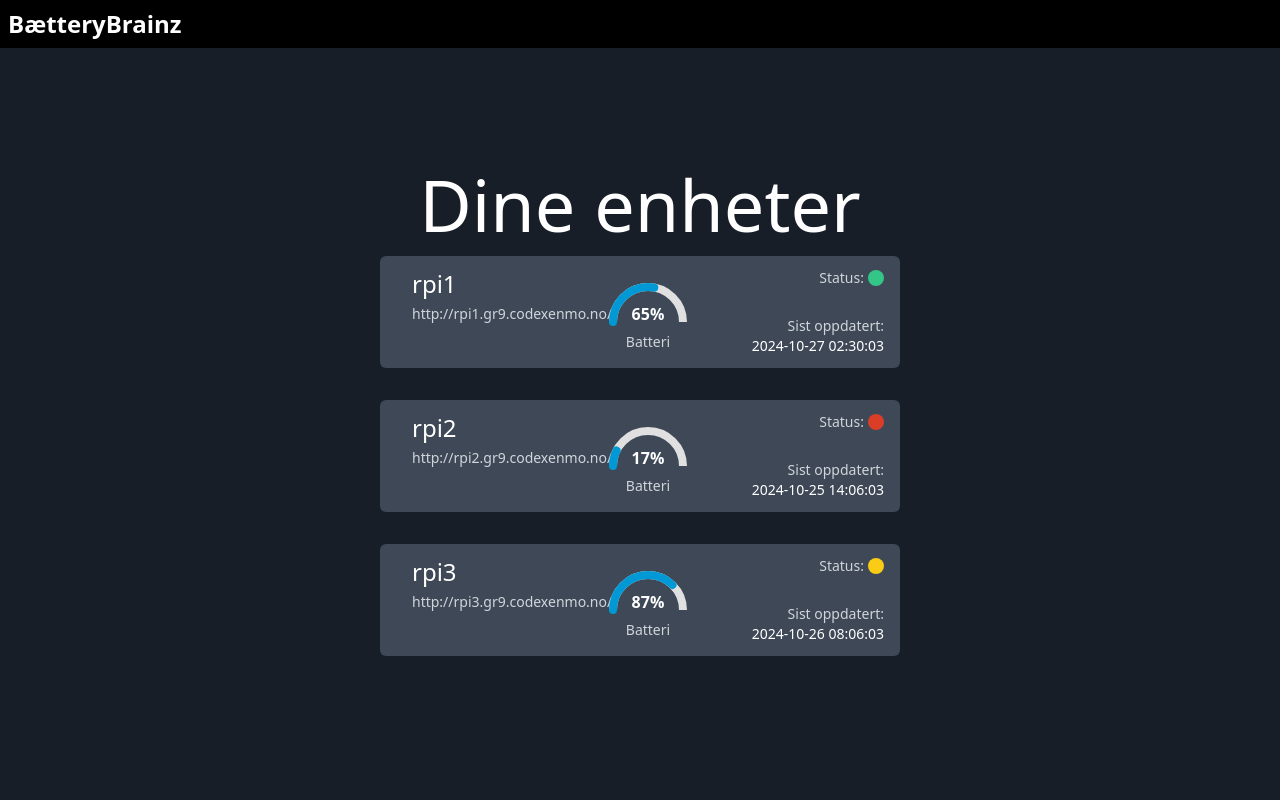
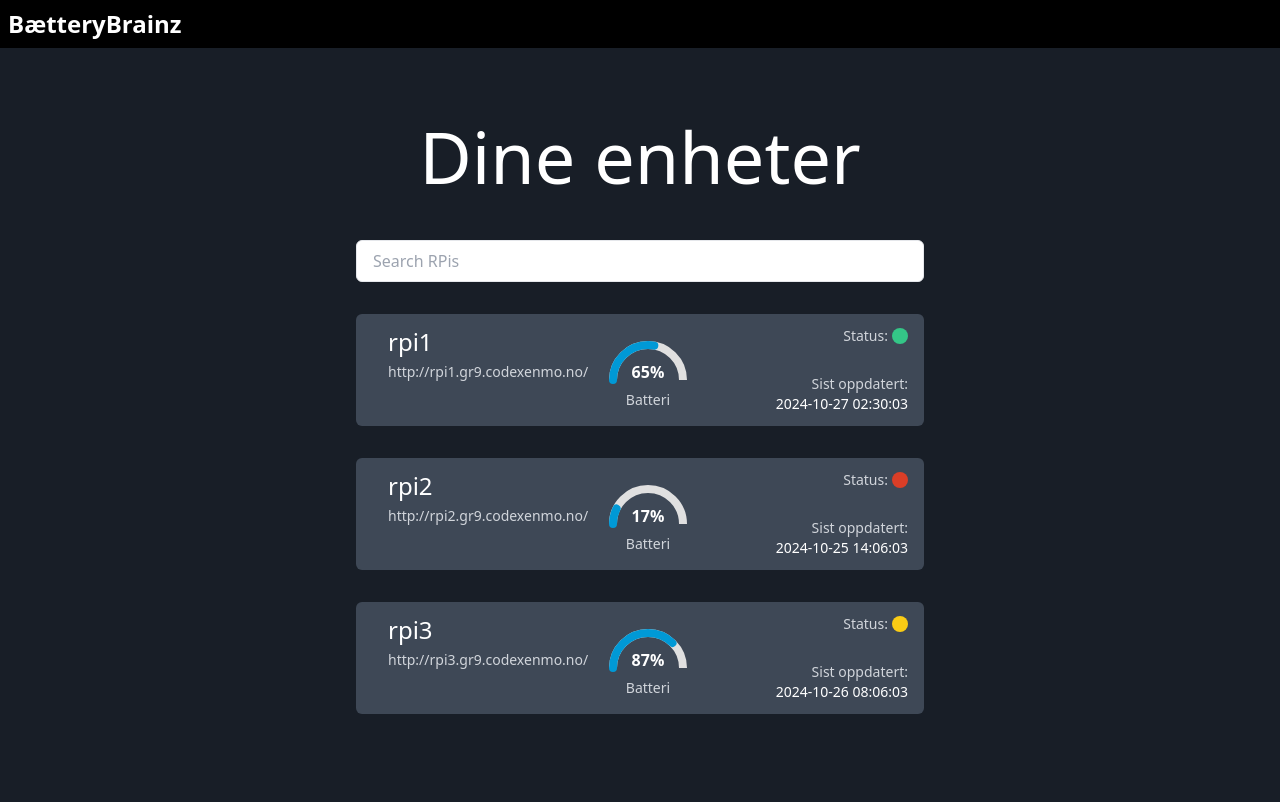
Before and after one commit to olavsl/batterybrain, a React (Create React App) app in the folder bb-client/: page /dashboard in a window 1280 px wide. Built offline with nearby package versions, Linux system fonts and the light colour scheme; sample sign-in values are in the browser's storage.

Commit message:
add search field for rpis and their subdomains

```diff
--- a/bb-client/src/components/RPiButton.tsx
+++ b/bb-client/src/components/RPiButton.tsx
@@ -50,7 +50,7 @@ export const RPiButton = ({
     <button
       key={key}
       onClick={() => (window.location.href = url)}
-      className="bg-background-300 w-2/4 h-28 m-4 rounded-md hover:scale-105"
+      className="bg-background-300 w-1/2 h-28 m-4 rounded-md hover:scale-105"
     >
       <div className="grid grid-cols-3 h-full justify-between pl-8 pr-4 pt-3 pb-3">
         <div className="col-span-1 flex flex-col text-left">
--- a/bb-client/src/components/RPiButtons.tsx
+++ b/bb-client/src/components/RPiButtons.tsx
@@ -1,30 +1,46 @@
 import React, { useState, useEffect } from 'react';
-//import { fetchAllRPis } from '../services/RPiDBService'; // Import the API service
+// import { fetchAllRPis } from '../services/RPiDBService'; // Import the API service
 import { RPi } from '../types/Rpi';
 import { mockData } from '../data/mockData';
 import { RPiButton } from './RPiButton';
 
 const RPiButtons = () => {
   const [rpis, setRpis] = useState<RPi[]>([]);
+  const [searchQuery, setSearchQuery] = useState('');
 
   useEffect(() => {
     const getData = async () => {
       setRpis(mockData);
-      //try {
-      //    const data = await fetchAllRPis();
-      //    console.log('Fetched data:', data); // Log the fetched data
-      //    setRpis(Array.isArray(data) ? data : []); // Ensure data is an array
-      //} catch (error) {
-      //    console.error('Error fetching RPi data:', error);
-      //}
+      // try {
+      //     const data = await fetchAllRPis();
+      //     console.log('Fetched data:', data); // Log the fetched data
+      //     setRpis(Array.isArray(data) ? data : []); // Ensure data is an array
+      // } catch (error) {
+      //     console.error('Error fetching RPi data:', error);
+      // }
     };
 
     getData();
   }, []);
 
+  // Filter RPi list based on search query
+  const filteredRPis = rpis.filter((rpi) =>
+    rpi.subdomain.toLowerCase().includes(searchQuery.toLowerCase())
+  );
+
   return (
     <div className="flex flex-col items-center">
-      {rpis.map((rpi) => (
+      {/* Search Field */}
+      <input
+        type="text"
+        placeholder="Search RPis"
+        value={searchQuery}
+        onChange={(e) => setSearchQuery(e.target.value)}
+        className="mb-4 px-4 py-2 w-1/2 border rounded-md text-text-dark focus:outline-none focus:ring focus:ring-primary"
+      />
+
+      {/* RPi Buttons */}
+      {filteredRPis.map((rpi) => (
         <RPiButton
           key={rpi.mac_address}
           subdomain={rpi.subdomain}
--- a/bb-client/src/components/navigation/Navbar.tsx
+++ b/bb-client/src/components/navigation/Navbar.tsx
@@ -65,7 +65,7 @@ const Navbar: React.FC = () => {
                   </p>
                   <button
                     onClick={handleLogout}
-                    className="block w-full text-left px-4 py-2 text-sm text-text-100 hover:text-text-900 hover:bg-text"
+                    className="w-full text-left px-4 py-2 rounded-md text-sm text-text-100 hover:text-text-900 hover:bg-background-700"
                   >
                     Logout
                   </button>
--- a/bb-client/src/index.css
+++ b/bb-client/src/index.css
@@ -23,6 +23,8 @@
   --color-text-700: #3e4856;
   --color-text-800: #232b37;
   --color-text-900: #000000;
+  --color-text-light: #e2e8f0;
+  --color-text-dark: #1b212b;
 
   --color-header: #f3f4f6;
   --color-primary: #1e40af;
--- a/bb-client/src/pages/Dashboard.tsx
+++ b/bb-client/src/pages/Dashboard.tsx
@@ -3,7 +3,7 @@ import RPiButtons from '../components/RPiButtons';
 
 const Dashboard: React.FC = () => {
   return (
-    <div className="bg-white- text-text-100 p-24">
+    <div className="text-text-100 p-12 flex flex-col gap-12">
       <h1 className="text-7xl text-center">Dine enheter</h1>
       <RPiButtons />
     </div>
--- a/bb-client/tailwind.config.js
+++ b/bb-client/tailwind.config.js
@@ -28,6 +28,8 @@ module.exports = {
           700: 'var(--color-text-700)',
           800: 'var(--color-text-800)',
           900: 'var(--color-text-900)',
+          light: 'var(--color-text-light)',
+          dark: 'var(--color-text-dark)',
         },
         green: '#34C687',
         red: '#DA3E27',
```
